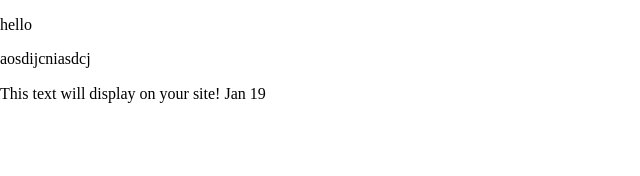
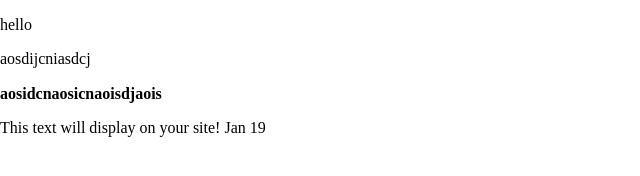
Before and after one commit to gracepicou/aug292023, a plain HTML site: page index.html in a window 1280 px wide. Shown: the whole page, without its empty margins (0-640 px from the left). Drawn offline with Linux system fonts and the light colour scheme.

Commit message:
bold words updated

```diff
--- a/index.html
+++ b/index.html
@@ -26,7 +26,7 @@
   <!-- Place your site's HTML here -->
 <p>hello</p>
 <p>aosdijcniasdcj</p>
-<p><strong></strong></p>
+<p><strong>aosidcnaosicnaoisdjaois</strong></p>
   <p>This text will display on your site! Jan 19</p>
   <script src="js/main.js"></script>
 </body>
```
